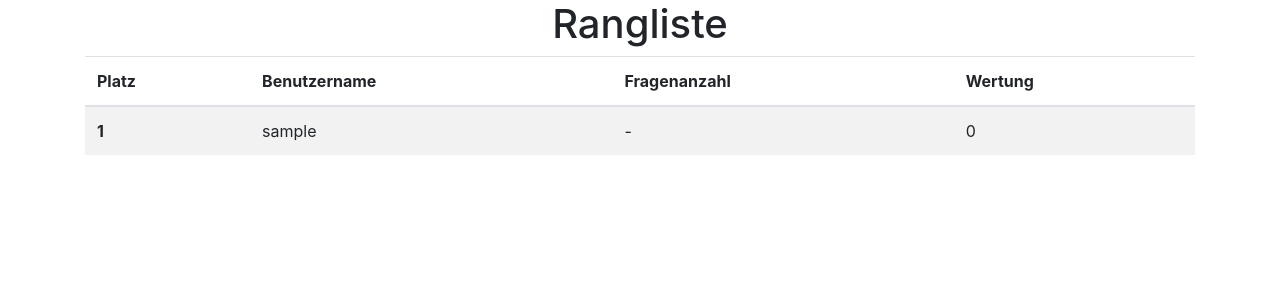
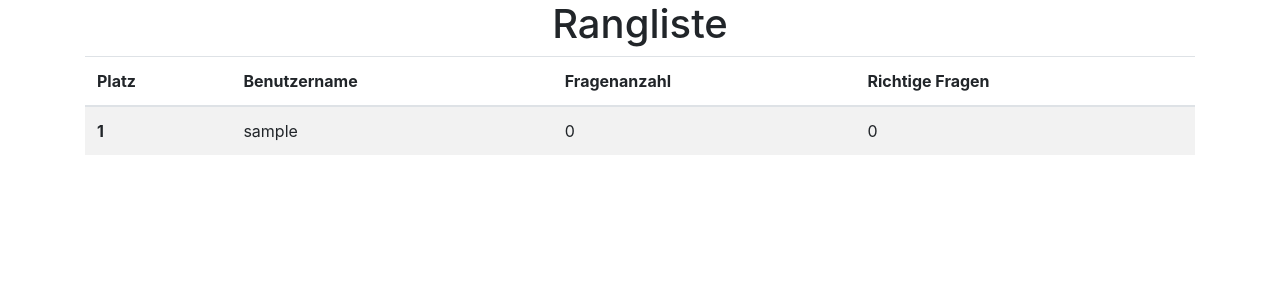
Before and after one commit to ISEF-Online-Quizsystem/Online-Quizsystem, a Flask app: page /highscore in a window 1280 px wide. Shown: the part 57-357 px from the top of the page. Run offline with Flask 2, Linux system fonts and the light colour scheme; the visitor is signed in with stand-in values (Sample User, id 1); data comes from the database, SQL or seed files in the repository; parts of the project's set-up code (start-up, migrations or seed data) failed here and were passed over; some libraries are stand-ins or nearby versions.

Commit message:
add field number_of_questions

```diff
--- a/app/models.py
+++ b/app/models.py
@@ -22,6 +22,7 @@ class User(UserMixin, db.Model):
     last_seen = db.Column(db.DateTime, default=datetime.utcnow)
     tutor = db.Column(db.Boolean, default=0)
     score = db.Column(db.Integer, default=0)
+    number_of_questions = db.Column(db.Integer, default=0)
 
     def __repr__(self):
         return f'<User {self.username}>'
--- a/app/routes.py
+++ b/app/routes.py
@@ -169,10 +169,12 @@ def singleplayer():
                 flash('Richtig')
                 q[0].status = 1
                 current_user.score = current_user.score + 1
+                current_user.number_of_questions = current_user.number_of_questions + 1
                 db.session.commit()
             else:
                 flash('Falsch')
                 q[0].status = 2
+                current_user.number_of_questions = current_user.number_of_questions + 1
                 db.session.commit()
 
             return redirect(url_for('singleplayer'))
--- a/app/templates/highscore.html
+++ b/app/templates/highscore.html
@@ -9,7 +9,7 @@
           <th scope="col">Platz</th>
           <th scope="col">Benutzername</th>
           <th scope="col">Fragenanzahl</th>
-          <th scope="col">Wertung</th>
+          <th scope="col">Richtige Fragen</th>
         </tr>
       </thead>
       <tbody>
@@ -17,7 +17,7 @@
             <tr>
               <th scope="row">{{ user.index(u) + 1 }}</th>
               <td>{{ u.username }}</td>
-              <td>-</td>
+              <td>{{ u.number_of_questions }}</td>
               <td>{{ u.score }}</td>
             </tr>
           {% endfor %}
```
